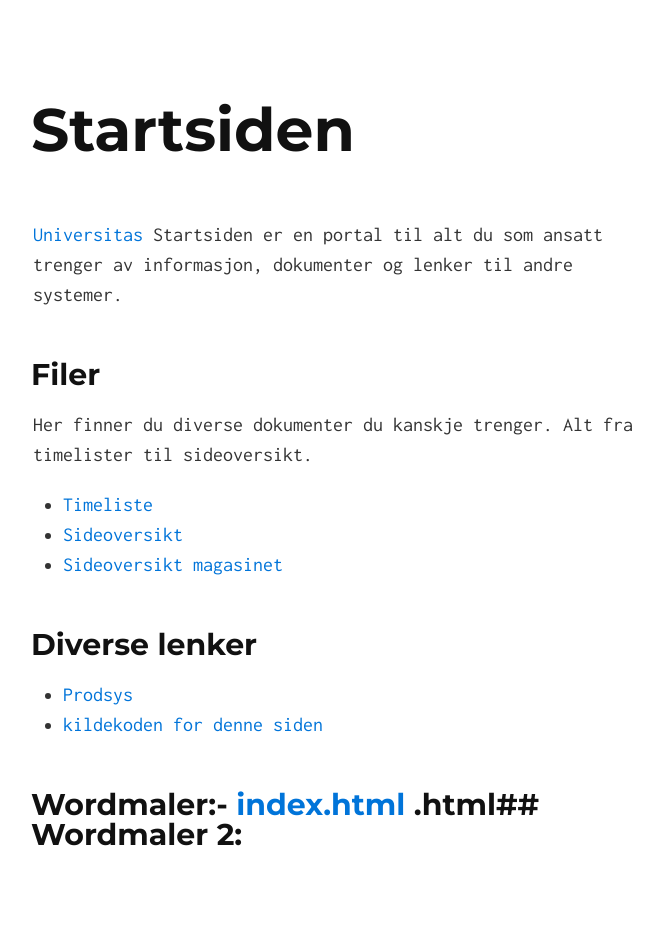
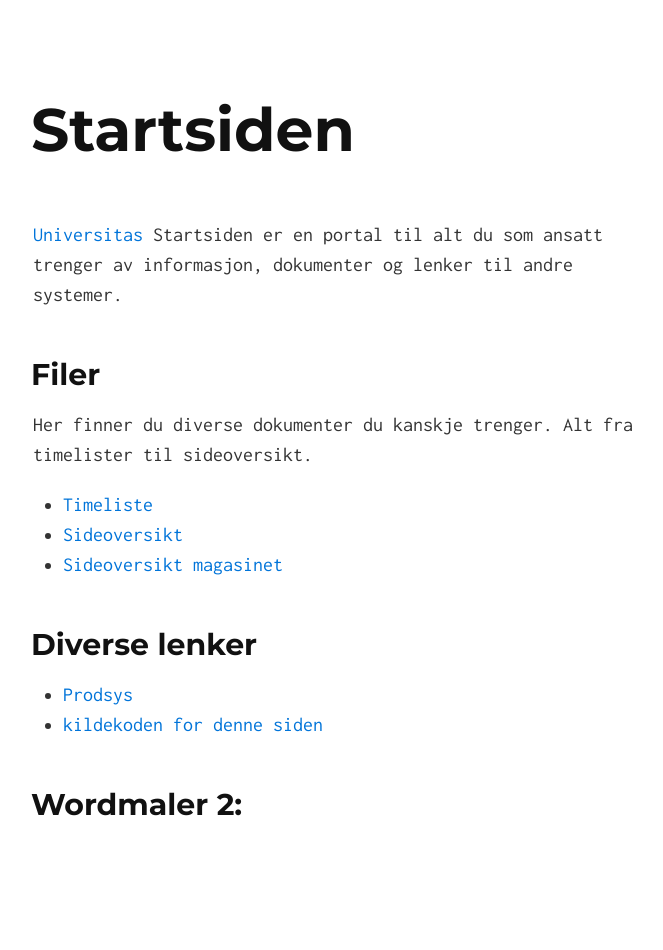
Before and after one commit to universitas/startsiden, a Jekyll site: the page built from index.md, in a window 1280 px wide. Shown: the whole page, without its empty margins (307-970 px from the left). Built offline with Jekyll 4.4.1, drawn with Linux system fonts in a browser that asks for light colours; after the commit the page ends 920 px from its top, so only the background shows below that.

Commit message:
whitespace control

```diff
--- a/index.md
+++ b/index.md
@@ -16,14 +16,10 @@
 - [kildekoden for denne siden](https://github.com/universitas/universitas.github.io)
 
 
-## Wordmaler:
+## Wordmaler 2:
 {%- for file in site.static_files -%}
-- [{{ file.name }}]({{ file.path }}) {{ file.extname }}
+{%- if file.extname == ".doc" -%}
+- [{{ file.name }}]({{ file.path }})
+
+{%- endif -%}
 {%- endfor -%}
-
-## Wordmaler 2:
-{% for file in site.static_files %}
-{% if file.extname == ".doc" %}
-- [{{ file.name }}]({{ file.path }})
-{% endif %}
-{% endfor %}
```
